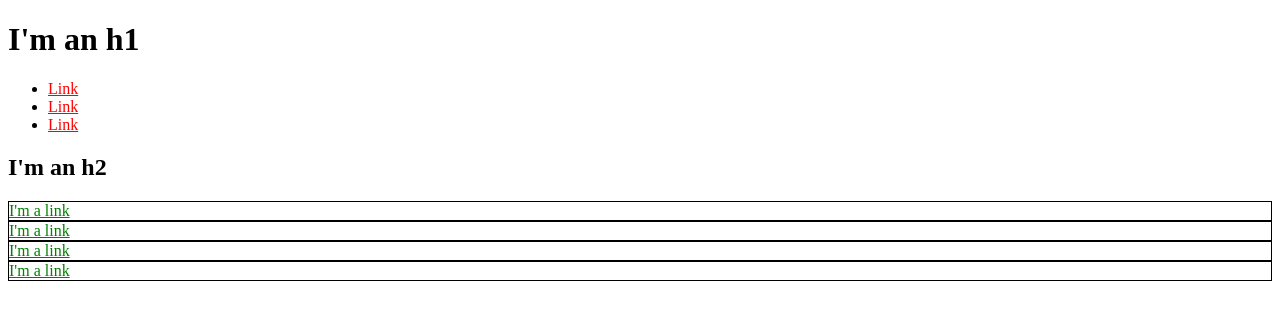
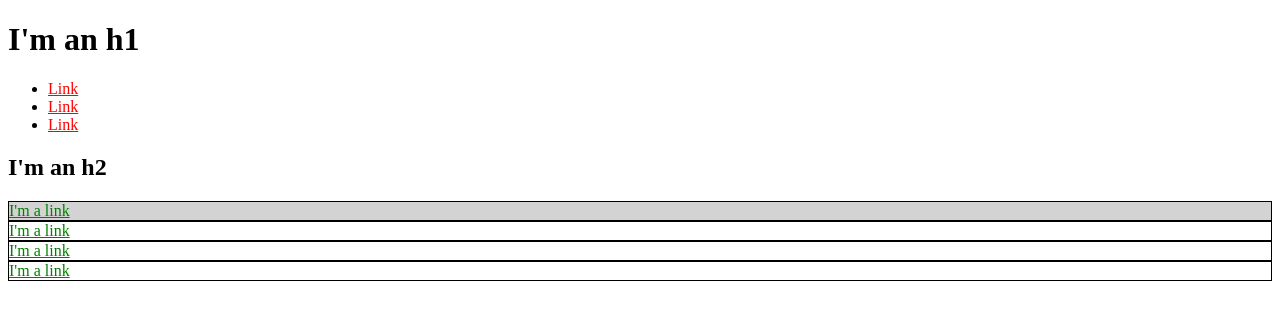
Before and after one commit to piccetto/piccetto.github.io, a Jekyll site: the page built from index.html, in a window 1280 px wide. Shown: the top 320 px of the page. Built offline with Jekyll 4.4.1, drawn with Linux system fonts in a browser that asks for light colours.

Commit message:
introducing classes and id selectors

```diff
--- a/assets/css/style.scss
+++ b/assets/css/style.scss
@@ -1,13 +1,17 @@
 ---
 ---
 
-div {
+a {
+    color: red;
+}
+
+#exec-bio {
+    background-color: lightgray;
+}
+
+.bio-box {
     border: 1px solid black;
     a {
         color: green;
     }
 }
-
-a {
-    color: red;
-}
--- a/index.html
+++ b/index.html
@@ -14,15 +14,15 @@ layout: default
     </li>
 </ul>
 <h2>I'm an h2</h2>
-<div>
+<div id="exec-bio" class="bio-box">
     <a href="http://example.com/">I'm a link</a>
 </div>
-<div>
+<div class="bio-box">
     <a href="http://example.com/">I'm a link</a>
 </div>
-<div>
+<div class="bio-box">
     <a href="http://example.com/">I'm a link</a>
 </div>
-<div>
+<div class="bio-box">
     <a href="http://example.com/">I'm a link</a>
 </div>
```
